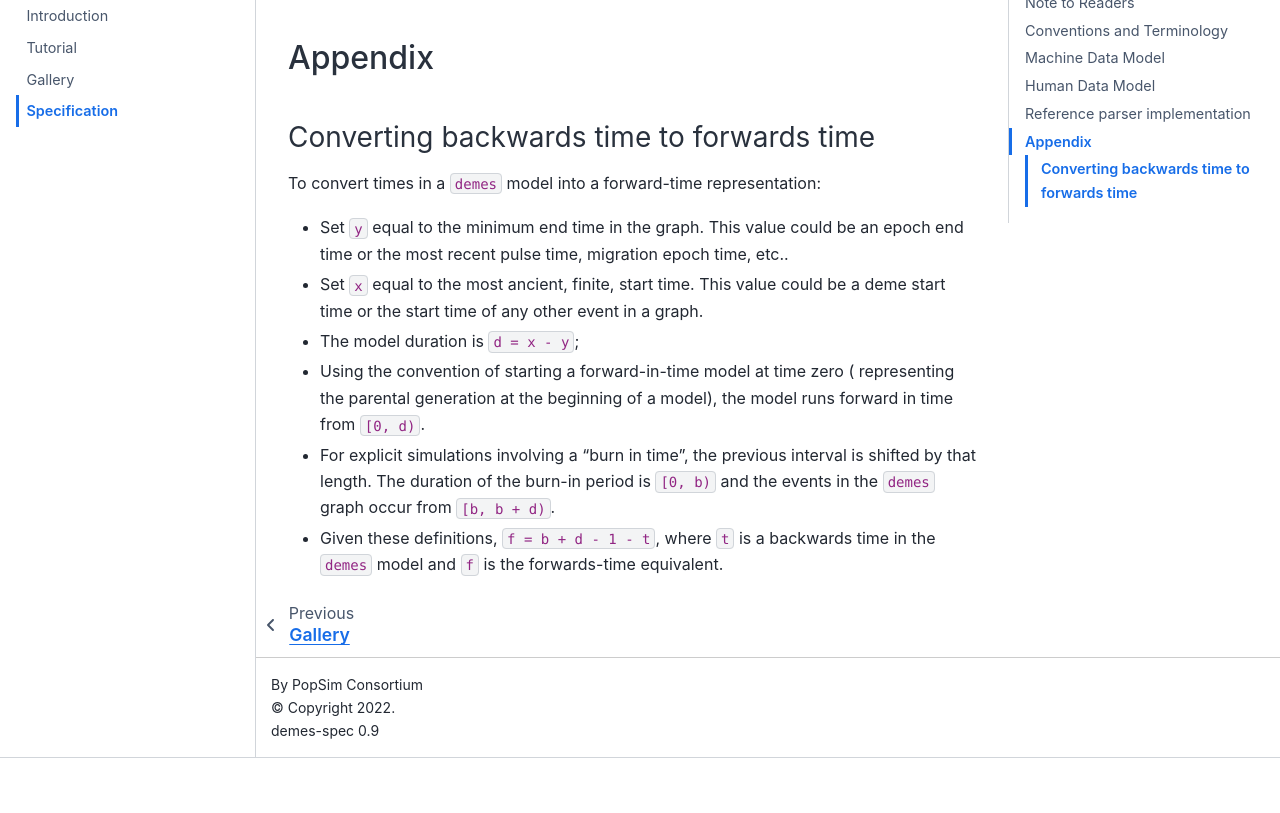
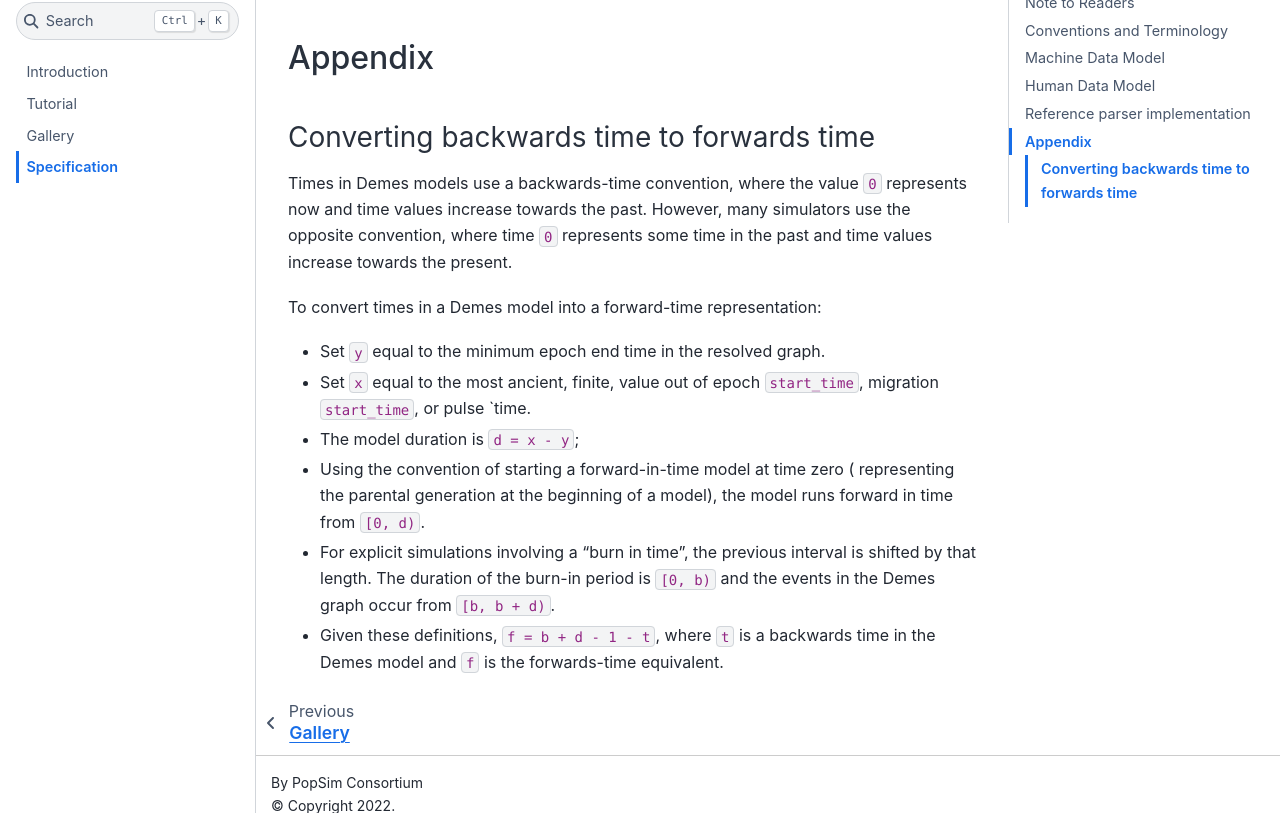
Before and after one commit to popsim-consortium/demes-spec, a Jupyter Book: the page built from docs/specification.md, in a window 1280 px wide and 900 px high, scrolled down 26852 px, cut to the strip 87-900 px from the top of the window. Built offline with Jupyter Book 1.0.4 settings and Sphinx 7.4.7 and the Sphinx Book theme 1.1.4, drawn with Linux system fonts in a browser that asks for light colours; before the commit the page ends 27697 px from its top, so only the background shows below that.

Commit message:
address most review comments.

```diff
--- a/docs/specification.md
+++ b/docs/specification.md
@@ -1172,24 +1172,26 @@
 
 ## Appendix
 
-(sec_appendix_bacwards_to_forwards)=
+(sec_appendix_backwards_to_forwards)=
 
 ### Converting backwards time to forwards time
 
-To convert times in a `demes` model into a forward-time representation:
+Times in Demes models use a backwards-time convention, where the value `0` represents
+now and time values increase towards the past.
+However, many simulators use the opposite convention, where time `0` represents
+some time in the past and time values increase towards the present.
 
-* Set `y` equal to the minimum end time in the graph.
-  This value could be an epoch end time or the most recent pulse time, migration
-  epoch time, etc..
-* Set `x` equal to the most ancient, finite, start time.
-  This value could be a deme start time or the start time of any other event
-  in a graph.
+To convert times in a Demes model into a forward-time representation:
+
+* Set `y` equal to the minimum epoch end time in the resolved graph.
+* Set `x` equal to the most ancient, finite, value out of epoch `start_time`,
+  migration `start_time`, or pulse `time.
 * The model duration is `d = x - y`;
 * Using the convention of starting a forward-in-time model at time zero (
   representing the parental generation at the beginning of a model), the model
   runs forward in time from `[0, d)`.
 * For explicit simulations involving a "burn in time", the previous interval is shifted by that length.
   The duration of the burn-in period is `[0, b)`
-  and the events in the `demes` graph occur from
+  and the events in the Demes graph occur from
   `[b, b + d)`.
-* Given these definitions, `f = b + d - 1 - t`, where `t` is a backwards time in the `demes` model and `f` is the forwards-time equivalent.
+* Given these definitions, `f = b + d - 1 - t`, where `t` is a backwards time in the Demes model and `f` is the forwards-time equivalent.
```
